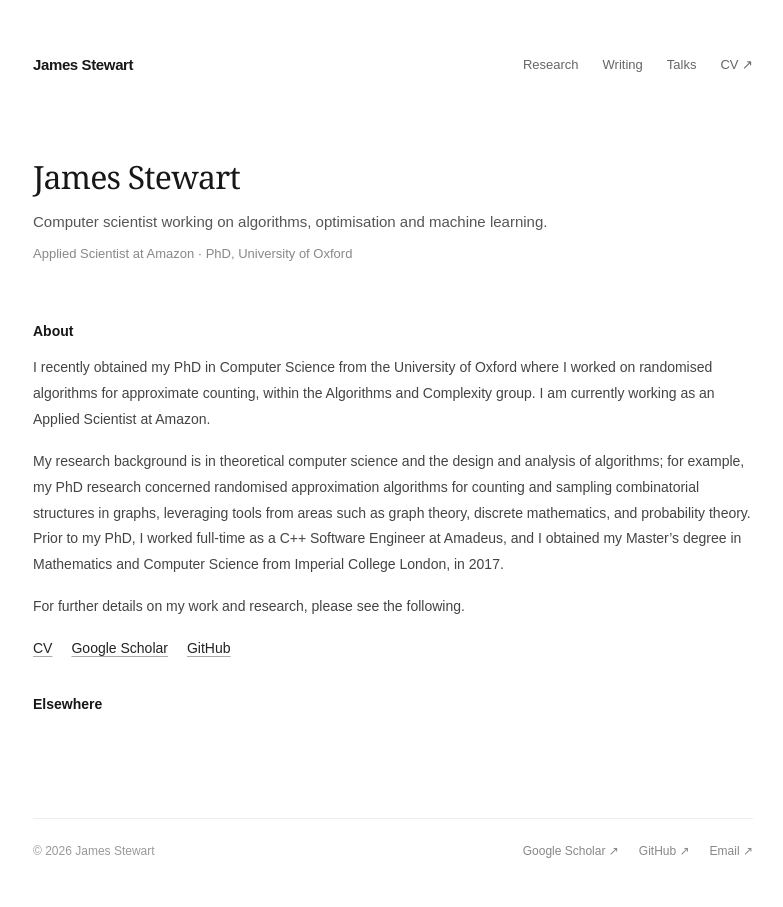
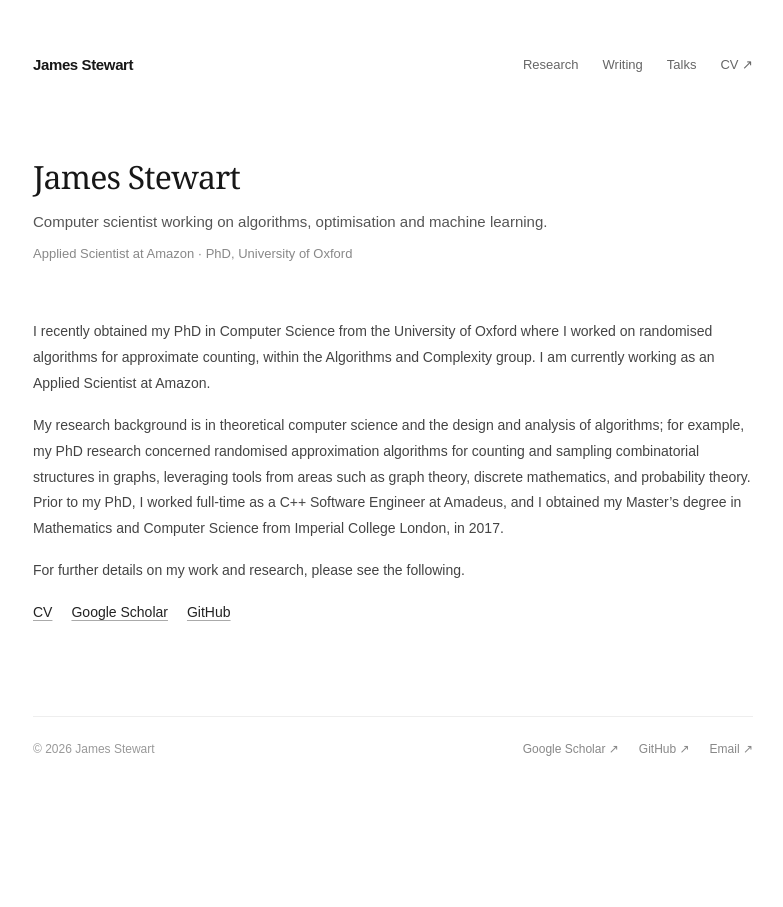
Before and after one commit to j-iss/j-iss.github.io, a Jekyll site: the page built from index.md, in a window 1280 px wide. Shown: the whole page, without its empty margins (247-1030 px from the left). Built offline with Jekyll 4.4.1, drawn with Linux system fonts in a browser that asks for light colours.

Commit message:
Refine ultra-minimal white layout

```diff
--- a/_layouts/home.html
+++ b/_layouts/home.html
@@ -1,20 +1,4 @@
 ---
 layout: default
 ---
-<section class="hero">
-  <h1>James Stewart</h1>
-  <p class="hero-subtitle">Computer scientist working on algorithms, optimisation and machine learning.</p>
-  <p class="hero-meta">Applied Scientist at Amazon · PhD, University of Oxford</p>
-</section>
-<section class="home-body">
-  <div class="section-heading"><h2>About</h2></div>
-  <div class="body-copy">{{ content }}</div>
-</section>
-<section class="home-links">
-  <div class="section-heading"><h2>Elsewhere</h2></div>
-  <div class="link-list">
-    <a href="{{ '/publications/' | relative_url }}"><span>Publications →</span></a>
-    <a href="{{ '/blog/' | relative_url }}"><span>Writing →</span></a>
-    <a href="{{ '/talks/' | relative_url }}"><span>Talks →</span></a>
-  </div>
-</section>
+<section class="hero"><h1>James Stewart</h1><p class="hero-subtitle">Computer scientist working on algorithms, optimisation and machine learning.</p><p class="hero-meta">Applied Scientist at Amazon · PhD, University of Oxford</p></section><section class="home-body"><div class="body-copy">{{ content }}</div></section>
```
